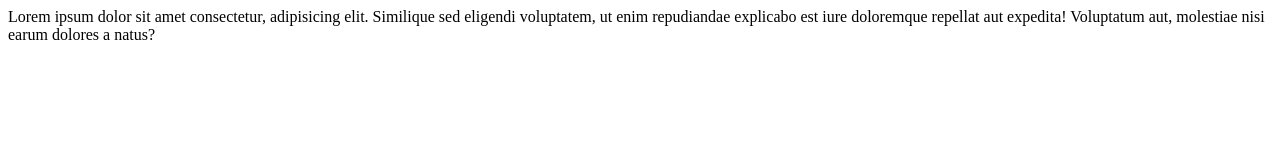
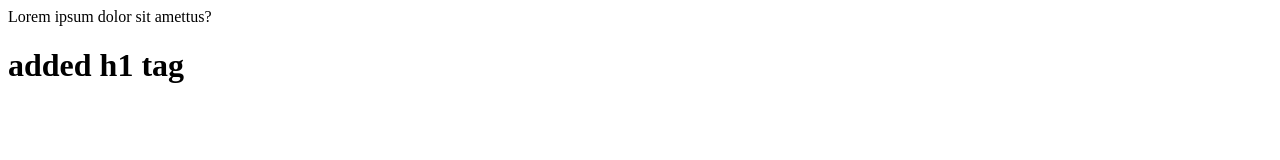
Before and after one commit to dhirajkoparkarsfdc/LocalRepo, a plain HTML site: page index.html in a window 1280 px wide. Drawn offline with Linux system fonts and the light colour scheme.

Commit message:
added h1 tag

```diff
--- a/index.html
+++ b/index.html
@@ -1 +1,2 @@
-<p>Lorem ipsum dolor sit amet consectetur, adipisicing elit. Similique sed eligendi voluptatem, ut enim repudiandae explicabo est iure doloremque repellat aut expedita! Voluptatum aut, molestiae nisi earum dolores a natus?</p>
+<p>Lorem ipsum dolor sit amettus?</p>
+<h1>added h1 tag</h1>
```
